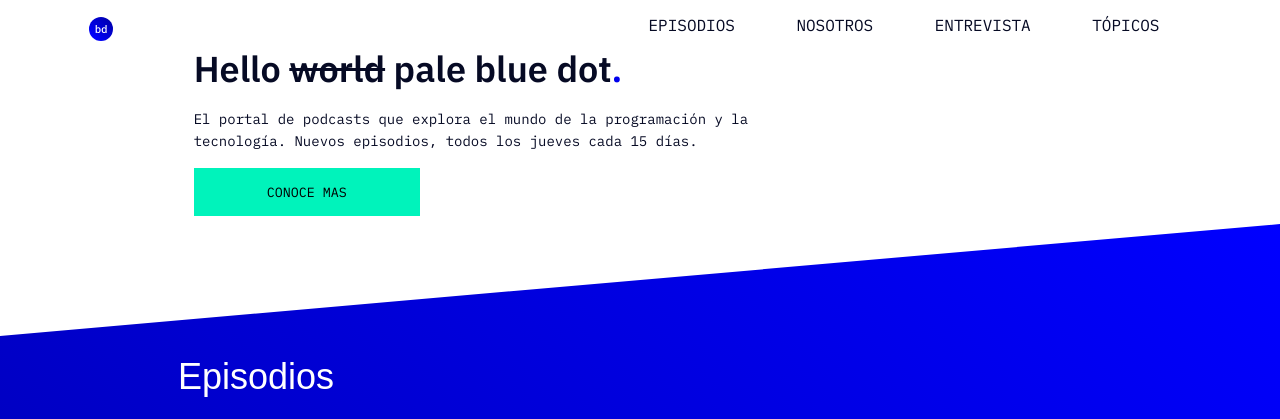
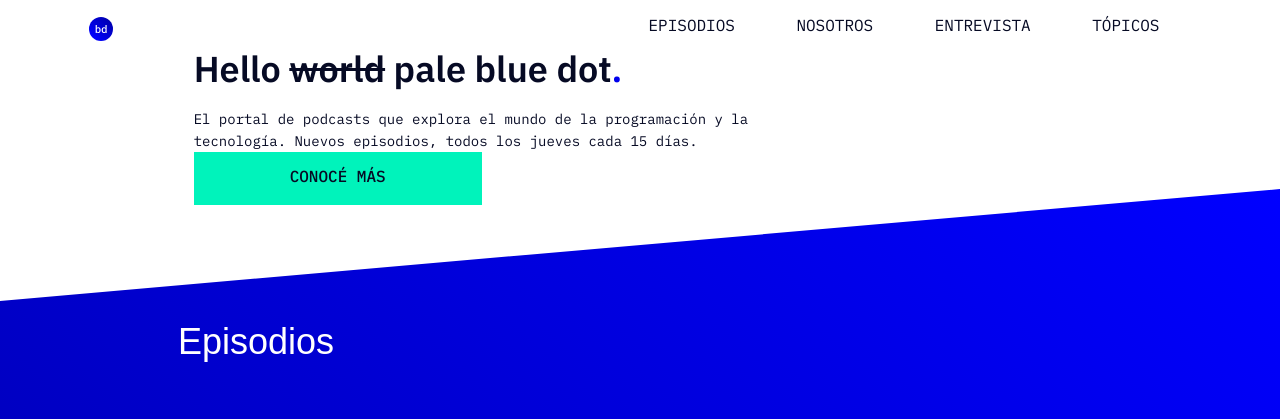
Before and after one commit to Bnoya/proyecto1, a plain HTML site: page index.html in a window 1280 px wide. Shown: the top 419 px of the page. Drawn offline with Linux system fonts and the light colour scheme.

Commit message:
Finished

```diff
--- a/index.html
+++ b/index.html
@@ -38,7 +38,7 @@
                 <p>El portal de podcasts que explora el mundo de la programación y la tecnología. Nuevos episodios, todos los jueves cada 15 días.</p>
         </div>
         <div class="button">
-            <a href="https://www.youtube.com/watch?v=-jRREn6ifEQ"><button type="button">CONOCE MAS</button></a>
+            <a href="https://www.youtube.com/watch?v=-jRREn6ifEQ">CONOCÉ MÁS</a>
         </div>
         <section class="box">
             <h2> <a id="show"></a> Episodios</h2>
@@ -108,7 +108,7 @@
                         ¿Querés las últimas novedades?
                     </h2>
                     <div class="button">
-                        <a href="#show"><button>ESCUCHÁ LOS EPISODIOS</button></a>
+                        <a href="#show">ESCUCHÁ LOS EPISODIOS</a>
                     </div>
                 </section>
             </div>
--- a/style.scss
+++ b/style.scss
@@ -112,13 +112,21 @@
 .button{
     display: flex;
     justify-content: center;
-    button{
+    align-self: center;
+    a {
+        text-decoration: none;
+        font-family: "IBM Plex Mono", monospace;
+        display: inline-block;
+        font-weight: 500;
+        font-size: 16px;
+        color: #060a24;
+        letter-spacing: 0;
+        text-align: center;
+        line-height: 22px;
+        background: #00F3BB;
+        padding-top: 13px;
         width: 288px;
-        background: #00F3BB;
-        height: 48px;
-        margin-bottom: 24px;
-        margin-top: 16px;
-        font-family: 'IBM Plex Mono', monospace;
+        height: 40px;
     }
 }
 /*boton para movil */
@@ -363,14 +371,14 @@
         justify-content: flex-start;
         padding-left: 16px;
         margin-left: 13.88%;
-        button{
+        .button{
             width: 226px;
             background: #00F3BB;
             height: 48px;
             margin-bottom: 24px;
             margin-top: 16px;
         }
-        button:hover{
+        .button:hover{
             background-image: linear-gradient(225deg, #0000FE 0%, #00F0B8 100%);
             color: #FFFFFF;
         }
```
Also changed, not shown: style.css, 1 other file.
